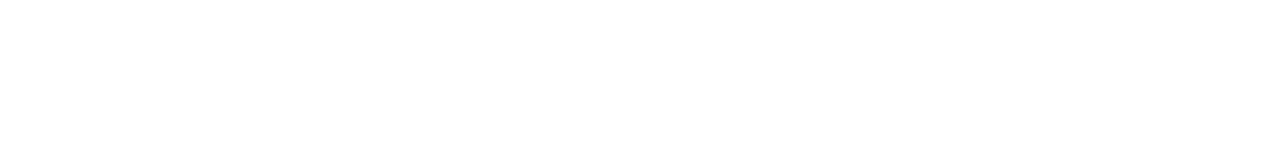
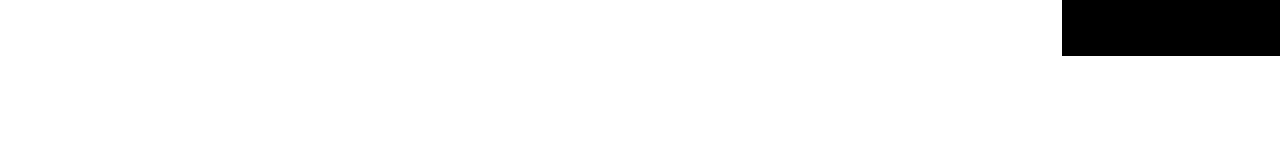
Before and after one commit to coder-Rishi05/K-72, a React (Vite) app: page /agency in a window 1280 px wide. Shown: the top 160 px of the page. Built offline with nearby package versions, Linux system fonts and the light colour scheme.

Commit message:
added navbar

```diff
--- a/src/App.jsx
+++ b/src/App.jsx
@@ -2,10 +2,12 @@
 import Home from "./pages/Home";
 import Projects from "./pages/Projects";
 import Agency from "./pages/Agency";
+import Navbar from "./Navigation/Navbar";
 
 const App = () => {
   return (
     <div>
+      <Navbar />
       <Routes>
         <Route path="/" element={<Home />} />
         <Route path="/projects" element={<Projects />} />
--- /dev/null
+++ b/src/Navigation/Navbar.jsx
@@ -0,0 +1,29 @@
+import React from "react";
+
+const Navbar = () => {
+  return (
+    <div className=" fixed top-0 flex w-full items-start justify-between z-4  ">
+      <div className="p-3">
+        <div className="w-36">
+          <svg
+            xmlns="http://www.w3.org/2000/svg"
+            width="113"
+            height="44"
+            viewBox="0 0 103 44"
+          >
+            <path
+              fill="white"
+              fillRule="evenodd"
+              d="M35.1441047,8.4486911 L58.6905011,8.4486911 L58.6905011,-1.3094819e-14 L35.1441047,-1.3094819e-14 L35.1441047,8.4486911 Z M20.0019577,0.000230366492 L8.83414254,25.3433089 L18.4876971,25.3433089 L29.5733875,0.000230366492 L20.0019577,0.000230366492 Z M72.5255345,0.000691099476 L72.5255345,8.44846073 L94.3991559,8.44846073 L94.3991559,16.8932356 L72.5275991,16.8932356 L72.5275991,19.5237906 L72.5255345,19.5237906 L72.5255345,43.9274346 L102.80937,43.9274346 L102.80937,35.4798953 L80.9357483,35.4798953 L80.9357483,25.3437696 L94.3996147,25.3428482 L94.3996147,16.8953089 L102.80937,16.8953089 L102.80937,0.000691099476 L72.5255345,0.000691099476 Z M-1.30398043e-14,43.9278953 L8.78642762,43.9278953 L8.78642762,0.0057591623 L-1.30398043e-14,0.0057591623 L-1.30398043e-14,43.9278953 Z M58.6849955,8.4486911 L43.1186904,43.9274346 L52.3166592,43.9274346 L67.9877996,8.4486911 L58.6849955,8.4486911 Z M18.4688864,25.3437696 L26.7045278,43.9278953 L36.2761871,43.9278953 L28.1676325,25.3375497 L18.4688864,25.3437696 Z"
+            ></path>
+          </svg>
+        </div>
+      </div>
+      <div className="w-[17vw] h-14 bg-black ">
+        <div className=" w-full h-0 hover:h-full hover:cursor-pointer  bg-amber-300  "></div>
+      </div>
+    </div>
+  );
+};
+
+export default Navbar;
```
